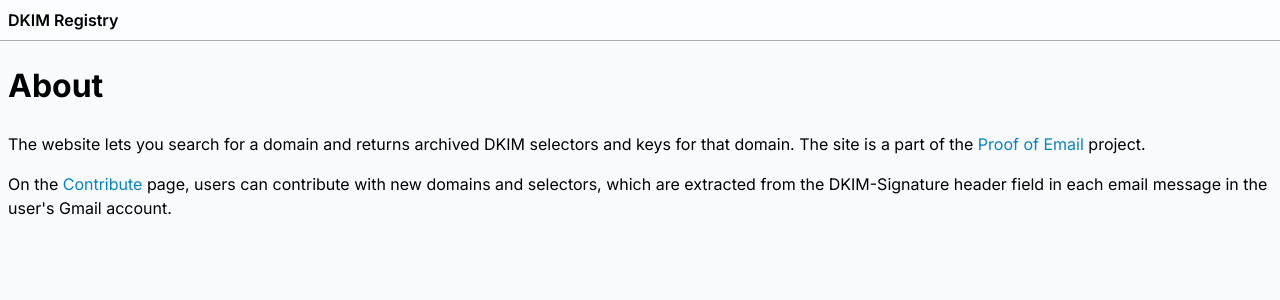
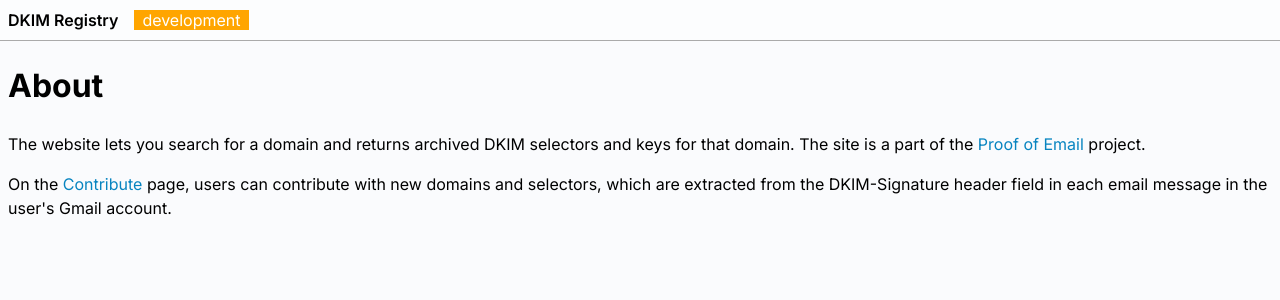
Before and after one commit to zkemail/archive.prove.email, a Next.js app in the folder dkim-lookup-app/: page /about in a window 1280 px wide. Shown: the top 300 px of the page. Built offline with nearby package versions, Linux system fonts and the light colour scheme.

Commit message:
development mode notice

```diff
--- a/dkim-lookup-app/src/app/layout.tsx
+++ b/dkim-lookup-app/src/app/layout.tsx
@@ -9,6 +9,17 @@ export const metadata: Metadata = {
 	title: 'DKIM Registry',
 	description: 'DKIM archive website',
 }
+
+const DevModeNotice: React.FC = () => {
+	if (process.env.NODE_ENV !== 'development') {
+		return null;
+	}
+	return (
+		<span style={{ color: 'white', backgroundColor: 'orange', paddingLeft: '0.5rem', paddingRight: '0.5rem', marginLeft: '1rem' }}>
+			development
+		</span>
+	)
+};
 
 export default function RootLayout({
 	children,
@@ -27,6 +38,7 @@ export default function RootLayout({
 						<a href='/' className='defaultcolor' style={{ fontWeight: 600 }}>
 							DKIM Registry
 						</a>
+						<DevModeNotice />
 					</header>
 					<main style={{ margin: '0.5rem' }}>
 						{children}
```
